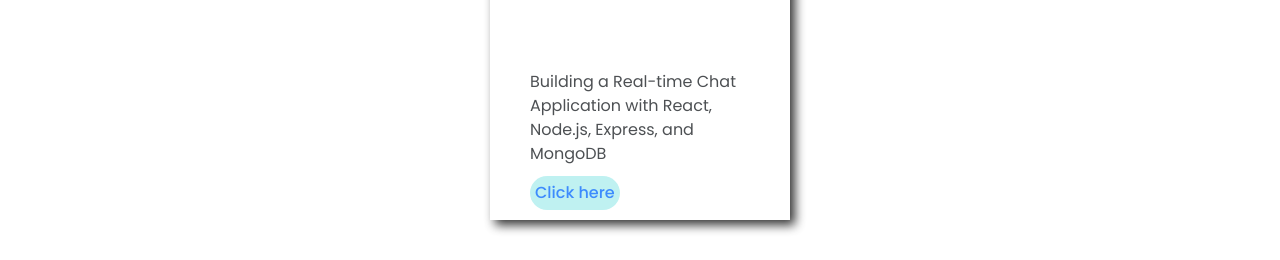
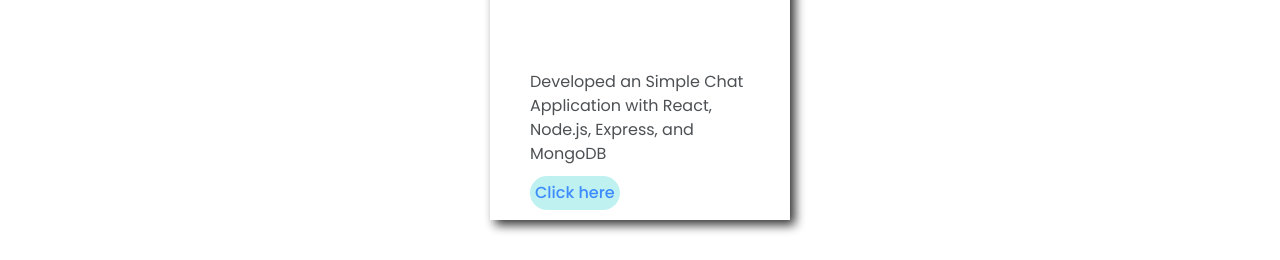
Before and after one commit to siva-002/PORTFOLIO-REACT, a React (Create React App) app: page / in a window 1280 px wide. Shown: the part 2875-3135 px from the top of the page. Built offline with nearby package versions, Linux system fonts and the light colour scheme.

Commit message:
Update Projects.js

```diff
--- a/src/PORTFOLIO/components/Projects.js
+++ b/src/PORTFOLIO/components/Projects.js
@@ -23,7 +23,7 @@
     {
       head:"Other Project",
       title:"Chat App",
-      description:"Building a Real-time Chat Application with React, Node.js, Express, and MongoDB",
+      description:"Developed an Simple Chat Application with React, Node.js, Express, and MongoDB",
       link:"https://github.com/siva-002/Simple-Chat-App"
     },
   ])
```
